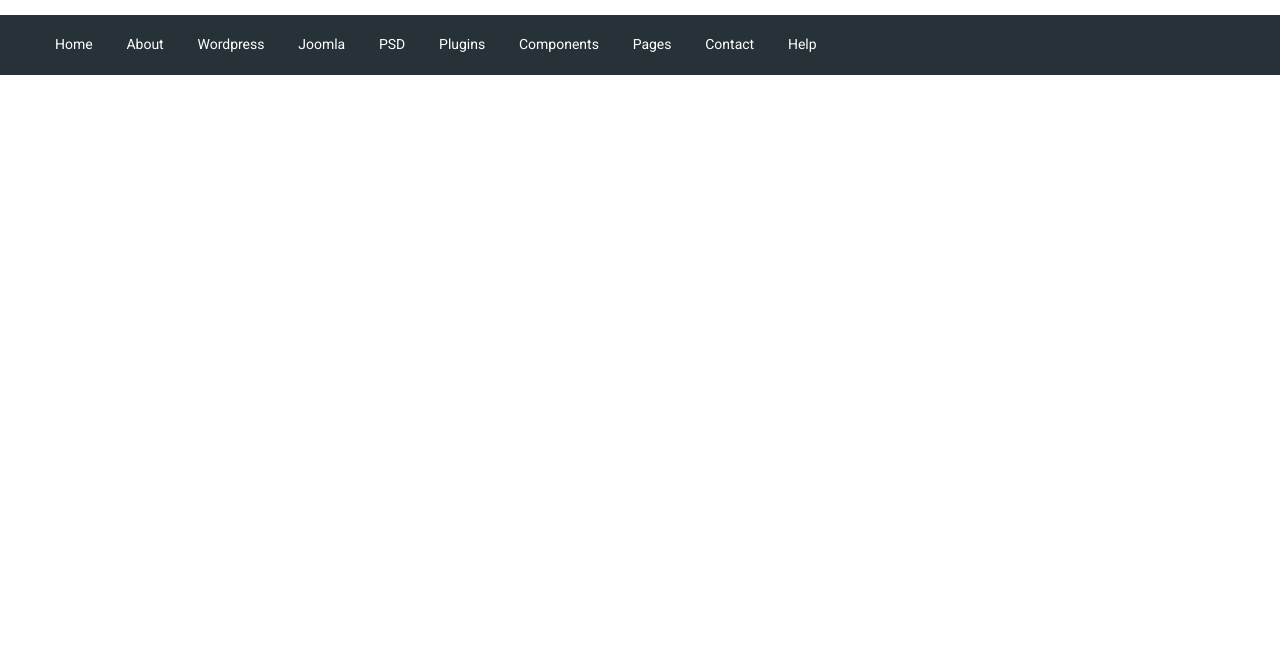
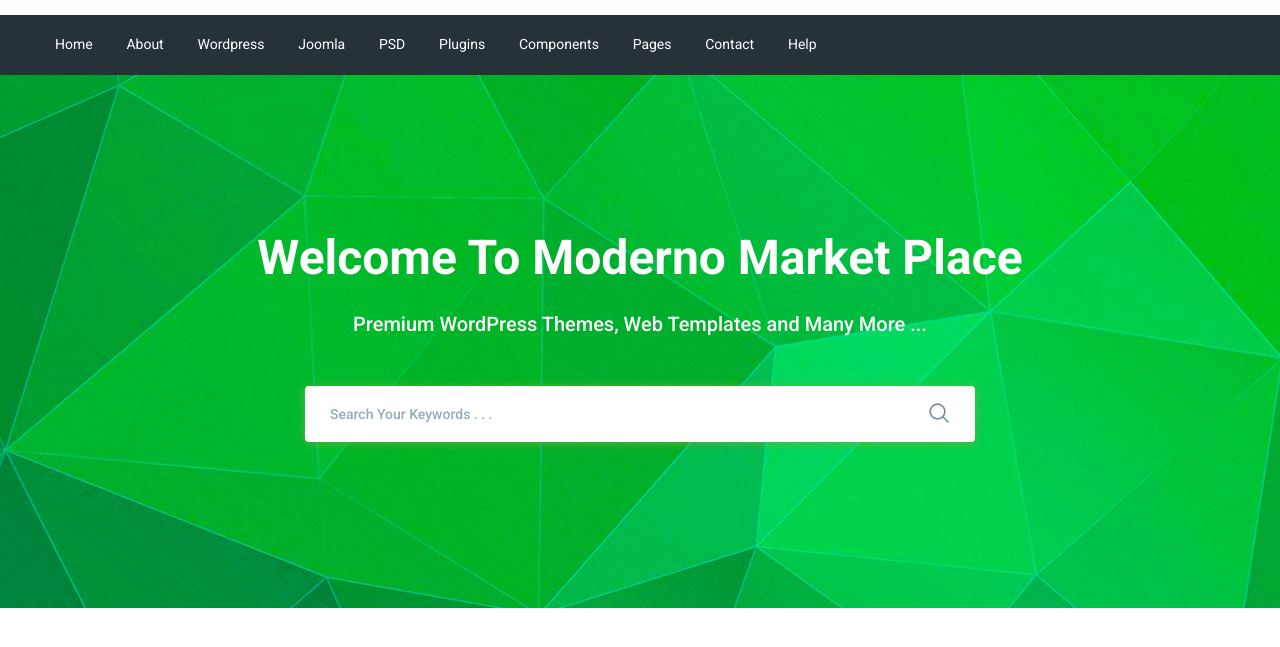
Before and after one commit to adamisscenery/Moderno, a website: page app/index.html in a window 1280 px wide. Shown: the part 75-722 px from the top of the page. Drawn offline with nearby package versions, Linux system fonts and the light colour scheme; files that its build step writes are made by us from their sources.

Commit message:
added search section

```diff
--- a/app/index.html
+++ b/app/index.html
@@ -62,8 +62,32 @@
             </div>
         </div>
 
+    </header>
 
-    </header>
+    <section class="search" style="background-image: url(images/search-bg.jpg);">
+        <div class="container">
+            <div class="search__inner">
+
+                <div class="search__inner-title">
+                    Welcome To Moderno Market Place
+                </div>
+
+                <div class="search__inner-text">
+                    Premium WordPress Themes, Web Templates and Many More ...
+                </div>
+
+                <div class="search__inner-form">
+                    <form>
+                        <input type="text" placeholder="Search Your Keywords . . ." required>
+                        <button type="submit">
+                            <img src="images/icons/search.png" alt="">
+                        </button>
+                    </form>
+                </div>
+
+            </div>
+        </div>
+    </section>
 
 
 
--- a/app/scss/style.scss
+++ b/app/scss/style.scss
@@ -59,3 +59,56 @@
             font-size: 14px;
         }
     }
+
+.search {
+    background-repeat: no-repeat;
+    background-size: cover;
+    background-position: center;
+    min-height: 533px;
+}
+
+.search__inner {
+    padding: 155px 0px 100px;
+    color: #fff;
+    text-align: center;
+    &-title {
+        margin-bottom: 28px;
+        font-size: 48px;
+        font-weight: 700;
+    }
+
+    &-text {
+        margin-bottom: 50px;
+        font-size: 20px;
+        font-weight: 500;
+    }
+
+    &-form {
+        max-width: 670px;
+        width: 100%;
+        margin: 0 auto;
+        position: relative;
+        input {
+            display: block;
+            width: 100%;
+            box-shadow: 0px 1px 10px 0px rgba(124, 178, 64, 0.75);
+            border-radius: 4px;
+            height: 56px;
+            border: none;
+            font-size: 14px;
+            font-weight: 500;
+            padding-left: 25px;
+            padding-right: 60px;
+            &::placeholder {
+                color: #97aab3;
+            }
+        }
+        button {
+            position: absolute;
+            border: none;
+            background-color: transparent;
+            right: 20px;
+            top: 16px;
+        }
+    }
+}
```
Also changed, not shown: app/images/icons/search.png (added), app/images/search-bg.jpg (added).
